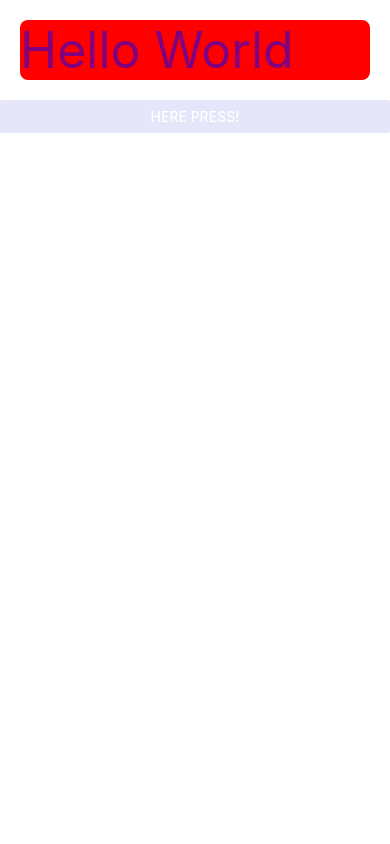
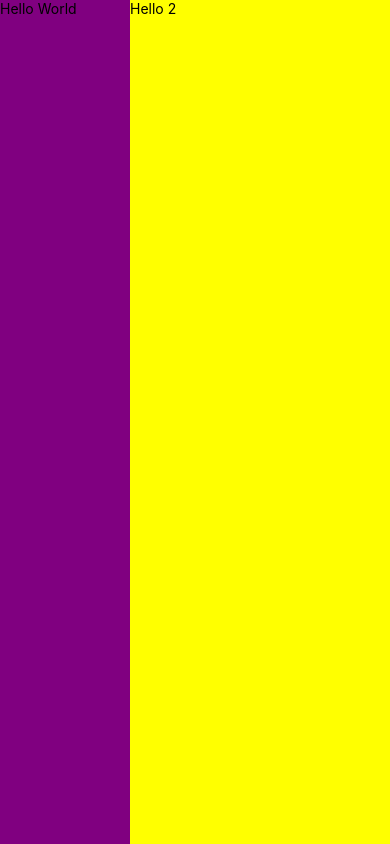
Before and after one commit to reeyhanyilmaz/ReactNative---Patika.dev, a React Native app: screen / in a window 390 px wide. Built offline with nearby package versions, Linux system fonts and the light colour scheme.

Commit message:
add flex

```diff
--- a/App.js
+++ b/App.js
@@ -7,27 +7,48 @@ function App() {
   }
 
   return (
-    <SafeAreaView>
-      <View style={style.container}>
-        <Text style={{color: 'purple', fontSize: 50}}>Hello World</Text>
+    <SafeAreaView style={style.container}>
+      <View style={style.upper_view_container}>
+        {/* <Text style={{color: 'purple', fontSize: 50}}>Hello World</Text> */}
+        <Text>Hello World</Text>
       </View>
-      <Button
+      {/* <Button
         title="Here press!"
         onPress={sayHello}
         disabled={false}
         color="#e6e6fa"
-      />
+      /> */}
+      <View style={style.bottom_view_container}>
+        <Text>Hello 2</Text>
+      </View>
     </SafeAreaView>
   );
 }
 
 const style = StyleSheet.create({
   //bu kısım json objesi
+  // container: {
+  //   backgroundColor: "red",
+  //   margin: 20,
+  //   borderRadius: 8,
+  // }
   container: {
-    backgroundColor: "red",
-    margin: 20,
-    borderRadius: 8,
-  }
-})
+    flex: 1,
+    flexDirection: 'row'
+  },
+  upper_view_container: {
+    flex: 1,
+    backgroundColor: 'purple',
+  },
+  bottom_view_container: {
+    flex: 2,
+    backgroundColor: 'yellow',
+  },
+});
 
 export default App;
+
+//not
+//stillendirme de web'deki gibi px yok direk rakam veriyoruz. : margin: 10,
+//en dıştakine flex vermezsek childlar da çalışmaz.
+//flex yoksa bulunduğu alan kadar yer kaplayacak.
```
